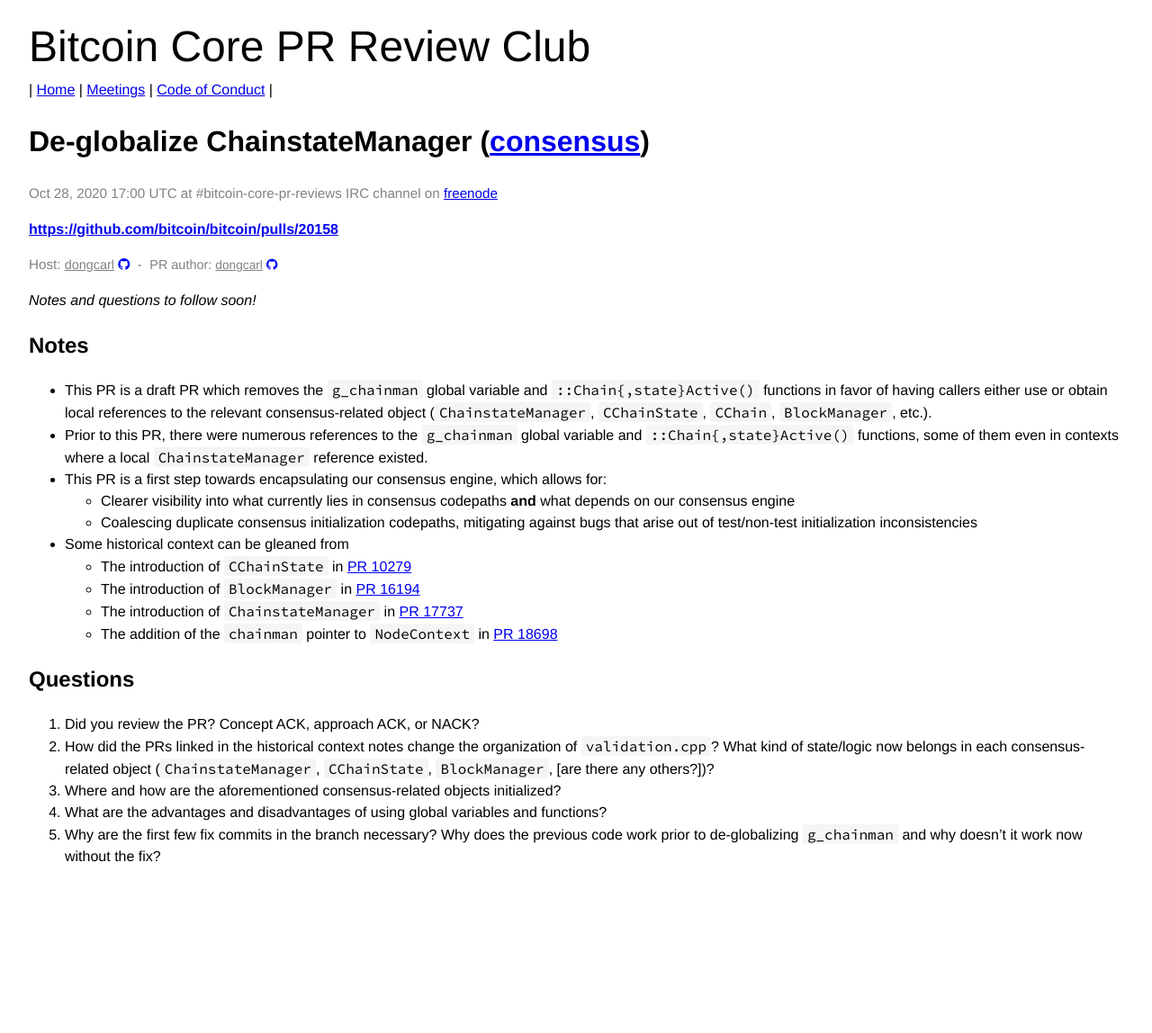
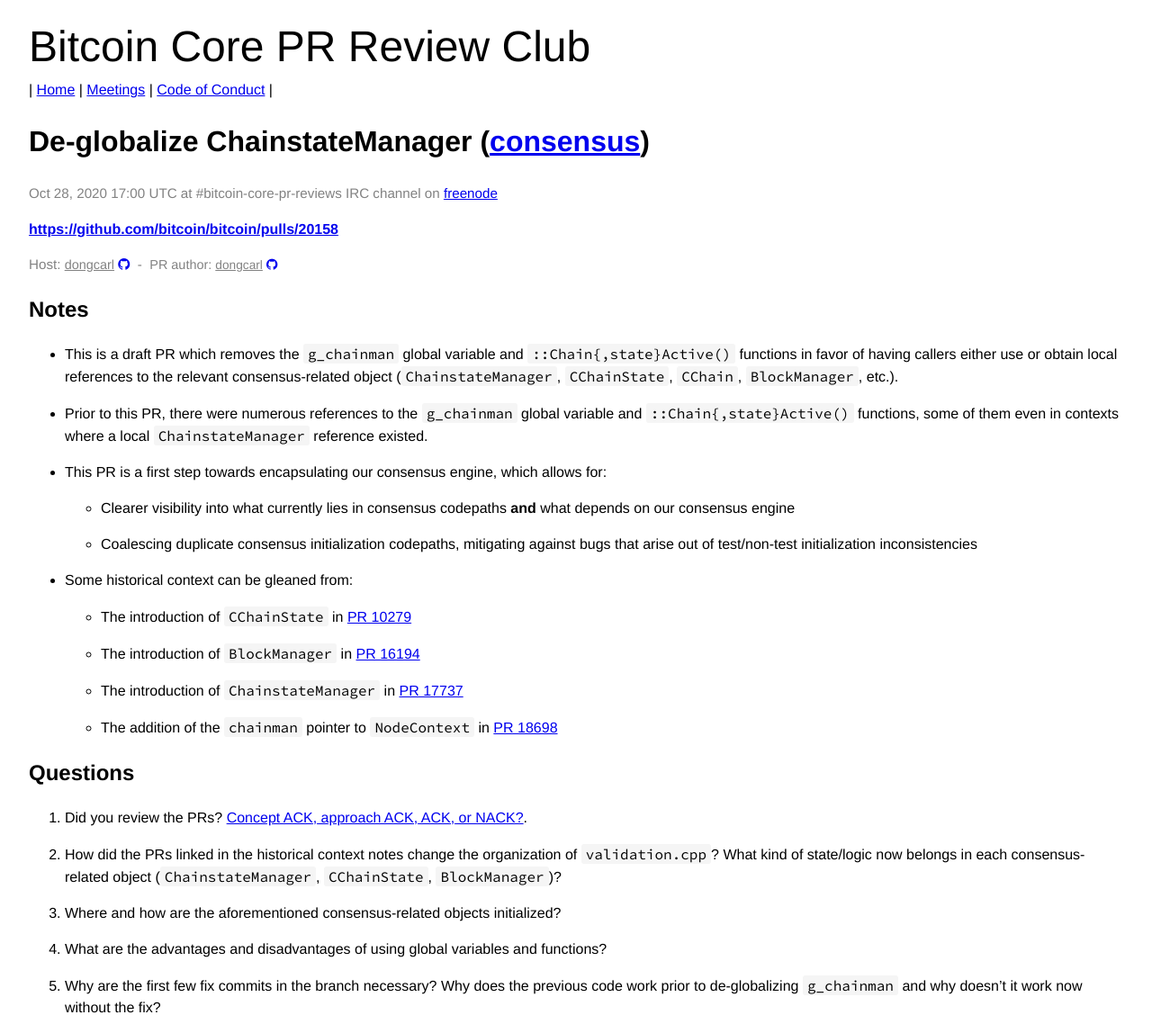
Before and after one commit to bitcoin-core-review-club/website, a Jekyll site: the page built from _posts/2020-10-28-#20158.md, in a window 1280 px wide. Shown: the whole page at 90% size. Built offline with Jekyll 4.4.1, drawn with Linux system fonts in a browser that asks for light colours; before the commit the page ends 980 px from its top, so only the background shows below that.

Commit message:
n20158 fixups

```diff
--- a/_posts/2020-10-28-#20158.md
+++ b/_posts/2020-10-28-#20158.md
@@ -10,45 +10,53 @@
 commit:
 ---
 
-_Notes and questions to follow soon!_
-
 ## Notes
 
-- This PR is a draft PR which removes the `g_chainman` global variable and
+- This is a draft PR which removes the `g_chainman` global variable and
   `::Chain{,state}Active()` functions in favor of having callers either use or
   obtain local references to the relevant consensus-related object
   (`ChainstateManager`, `CChainState`, `CChain`, `BlockManager`, etc.).
+
 - Prior to this PR, there were numerous references to the `g_chainman` global
   variable and `::Chain{,state}Active()` functions, some of them even in
   contexts where a local `ChainstateManager` reference existed.
+
 - This PR is a first step towards encapsulating our consensus engine, which
   allows for:
-	- Clearer visibility into what currently lies in consensus codepaths **and**
-      what depends on our consensus engine
-	- Coalescing duplicate consensus initialization codepaths, mitigating
-      against bugs that arise out of test/non-test initialization
-      inconsistencies
-- Some historical context can be gleaned from
-	- The introduction of `CChainState` in [PR
-      10279](https://github.com/bitcoin/bitcoin/pull/10279)
-	- The introduction of `BlockManager` in [PR
-      16194](https://github.com/bitcoin/bitcoin/pull/16194)
-	- The introduction of `ChainstateManager` in [PR
-      17737](https://github.com/bitcoin/bitcoin/pull/17737)
-	- The addition of the `chainman` pointer to `NodeContext` in [PR
-      18698](https://github.com/bitcoin/bitcoin/pull/18698)
+
+  - Clearer visibility into what currently lies in consensus codepaths **and**
+  what depends on our consensus engine
+
+  - Coalescing duplicate consensus initialization codepaths, mitigating
+    against bugs that arise out of test/non-test initialization
+    inconsistencies
+
+- Some historical context can be gleaned from:
+
+  - The introduction of `CChainState` in [PR 10279](https://github.com/bitcoin/bitcoin/pull/10279)
+
+  - The introduction of `BlockManager` in [PR 16194](https://github.com/bitcoin/bitcoin/pull/16194)
+
+  - The introduction of `ChainstateManager` in [PR 17737](https://github.com/bitcoin/bitcoin/pull/17737)
+
+  - The addition of the `chainman` pointer to `NodeContext` in [PR 18698](https://github.com/bitcoin/bitcoin/pull/18698)
 
 ## Questions
 
-1. Did you review the PR? Concept ACK, approach ACK, or NACK?
-1. How did the PRs linked in the historical context notes change the
+1. Did you review the PRs? [Concept ACK, approach ACK, ACK, or
+   NACK?](https://github.com/bitcoin/bitcoin/blob/master/CONTRIBUTING.md#peer-review).
+
+2. How did the PRs linked in the historical context notes change the
    organization of `validation.cpp`? What kind of state/logic now belongs in
    each consensus-related object (`ChainstateManager`, `CChainState`,
-   `BlockManager`, [are there any others?])?
-1. Where and how are the aforementioned consensus-related objects initialized?
-1. What are the advantages and disadvantages of using global variables and
+   `BlockManager`)?
+
+3. Where and how are the aforementioned consensus-related objects initialized?
+
+4. What are the advantages and disadvantages of using global variables and
    functions?
-1. Why are the first few fix commits in the branch necessary? Why does the
+
+5. Why are the first few fix commits in the branch necessary? Why does the
    previous code work prior to de-globalizing `g_chainman` and why doesn't it
    work now without the fix?
 
```
